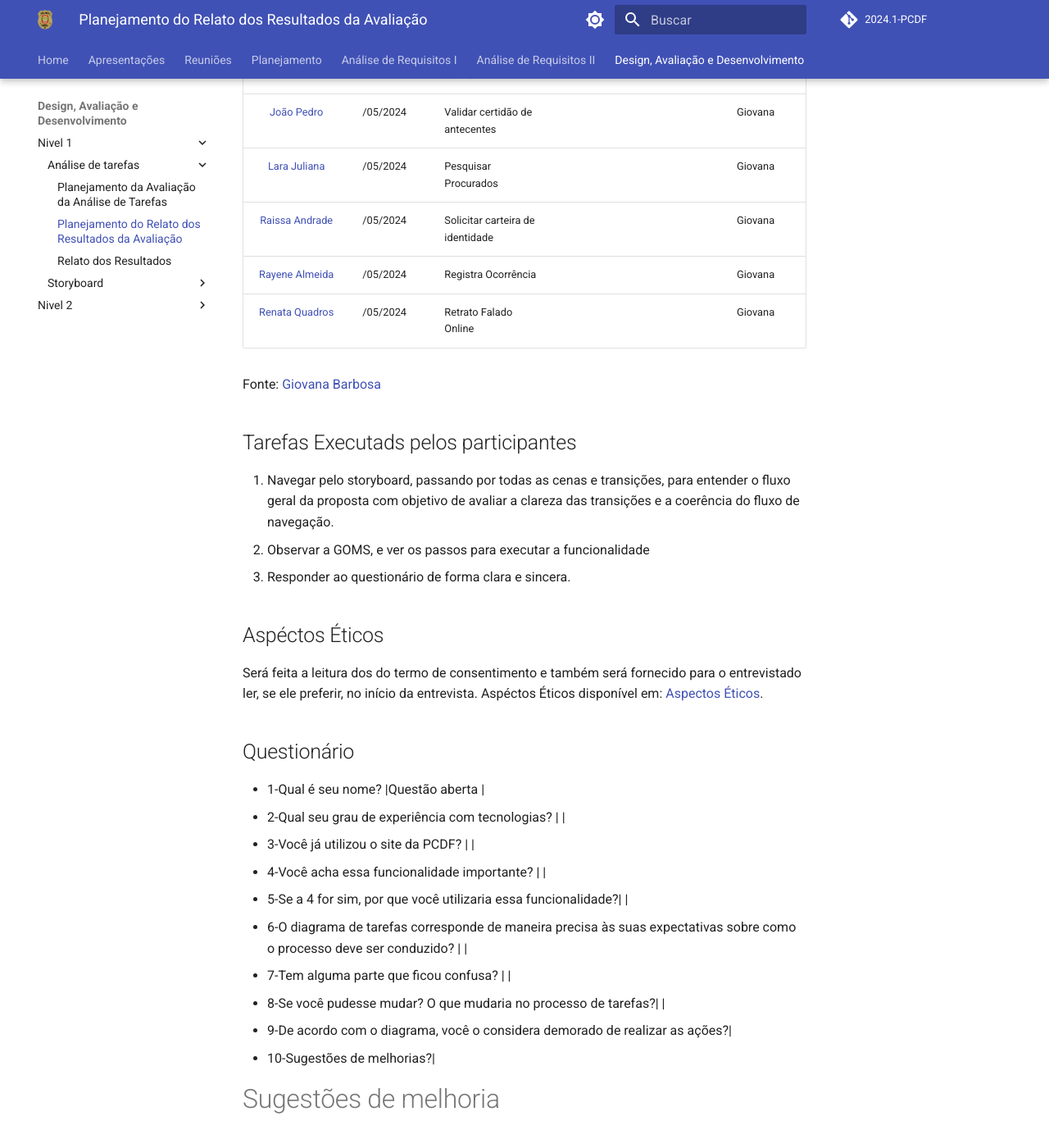
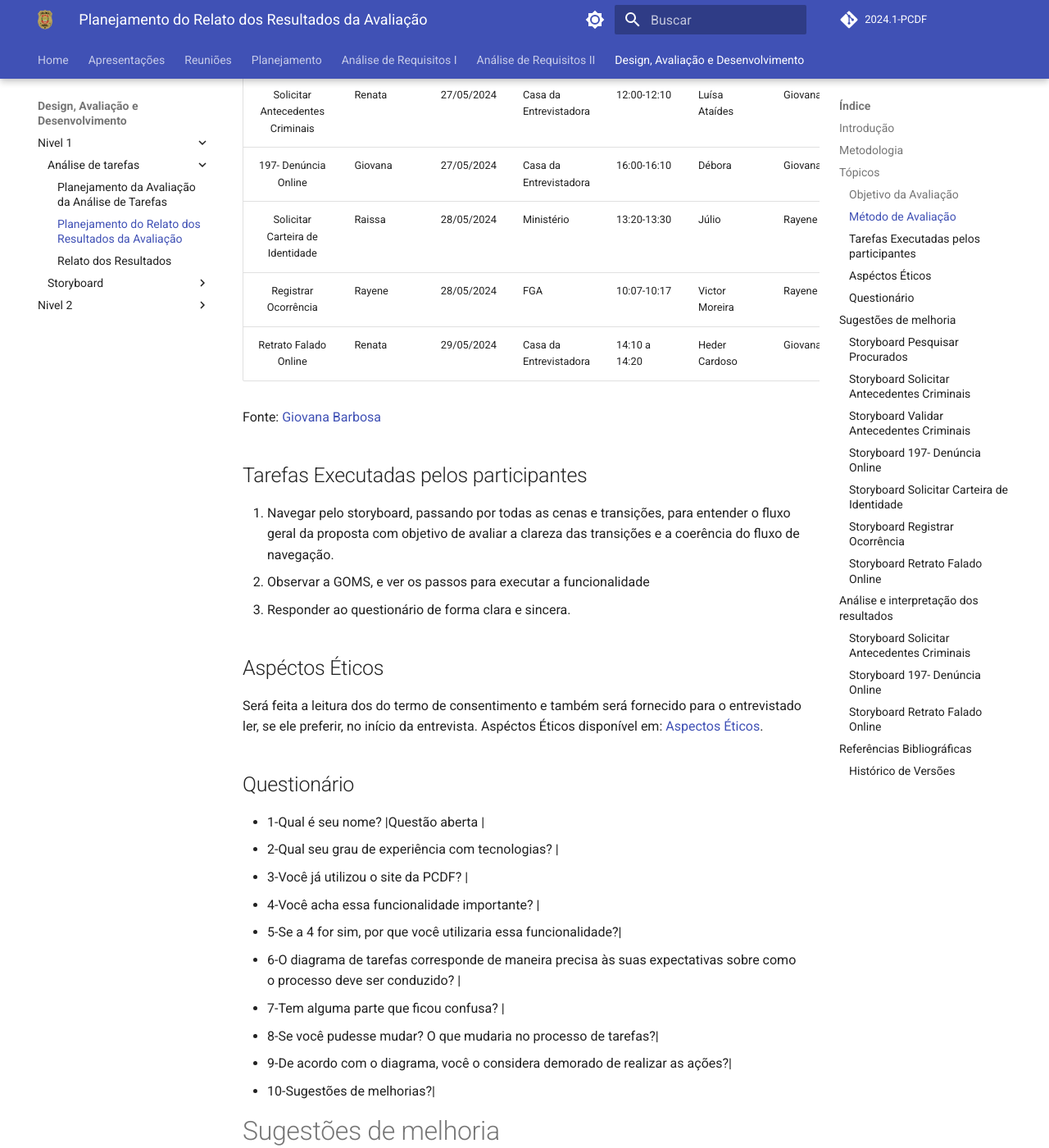
Before and after one commit to Interacao-Humano-Computador/2024.1-PCDF, an MkDocs documentation site: the page built from docs/design/Nivel1/analise_tarefas/planejamento_relato.md, in a window 1280 px wide and 1400 px high, scrolled down 1695 px. Shown: the whole window at 82% size. Built offline with MkDocs 1.6.1 and Material for MkDocs 9.7.7, drawn with Linux system fonts in a browser that asks for light colours; comment, search, counter and statistics services are not loaded; some of the changed text lies outside the part shown.

Commit message:
Planejamento do Relato

```diff
--- a/docs/design/Nivel1/analise_tarefas/planejamento_relato.md
+++ b/docs/design/Nivel1/analise_tarefas/planejamento_relato.md
@@ -1,7 +1,7 @@
-# Introdução
+## Introdução
 Este documento tem como objetivo descrever o planejamento do relato da análise de tarefas que é um documento que será ultilizado como base para escrever o relato e conclusões da avaliação. O relato será baseado no planejamento da avaliação da análise de tarefas. Sua principal função é estruturar e ordenar os dados coletados, a fim de facilitar a identificação de pontos de melhoria para o sistema do site da PCDF e fornecer sugestões de redesign pelo grupo
 
-# Metodologia
+## Metodologia
 Ultilizamos o método de entrevista , em que apresentamos a analise de tarefas GOMS e os storyboard de cada funcionalidade. Assim foi possivel coletar os dados dos usuários e os feedbacks.
 
 É sempre importante resaltar que a metodologia deve se adaptar a metodologia de acordo com as características do projeto e as necessidades específicas da análise de tarefas. Neste projeto ultilizamos o framework DECIDE
@@ -27,21 +27,21 @@
 ## Método de Avaliação
 O método de Avaliação a ser ultilizado é a entrevista aos usuários, portanto segue-se o modelo. Serão no total seis entrevistadores que são os integrantes do grupo e sete entrevistados, porque um entrevistador possui duas funcionalidades e por esse motivo terá que realizar duas entrevista, uma para cada funcionalidade. O entrevistador deve seguir o seguinte cronograma para as entrevistas
 
-    Tabela 2- Cronograma da Avaliação
+    Tabela 2- Cronograma executado da Avaliação
+Cronograma de planejamento das entrevistas em Planejamento da Avaliação do Storyboard
 
-| Integrante responsável | Data       | Artefato | Horário | Entrevistado |Relator
-|:----------------------:|------------|-------|---------|--------------| --------------|
-| [Renata Quadros](https://github.com/Renatinha28) | /05/2024 | Solicitar Antecedentes |  |  |  Giovana
-| [Giovana Silva](https://github.com/gio221) | /05/2024 | 197- Denúncia Online	 |  |  |   Giovana
-| [João Pedro](https://github.com/JoaoODragonborn) | /05/2024 | Validar certidão de antecentes	 |  |  |    Giovana
-| [Lara Juliana](https://github.com/gravelylara) | /05/2024 | Pesquisar Procurados |  |  |           Giovana
-| [Raissa Andrade](https://github.com/RaissaAndradeS) | /05/2024 | Solicitar carteira de identidade |  | |Giovana
-| [Rayene Almeida](https://github.com/rayenealmeida) | /05/2024 |Registra Ocorrência  |  |  |Giovana
-| [Renata Quadros](https://github.com/Renatinha28) | /05/2024 | Retrato Falado Online|  |  |  Giovana
+| Funcionalidade                   | Integrante Responsável | Data da Entrevista | Local     | Horário | Entrevistado       | Relator           | Data do Relato  |
+|:--------------------------------:|------------------------|--------------------|-----------|---------|--------------------|-------------------|-----------------|
+| Pesquisar Procurados             | Lara                   | 28/05/2024         | Presencial| 16:00-16:10   |Nicolas | Lara | 29/05/2024      |
+| Solicitar Antecedentes Criminais | Renata                 | 27/05/2024         | Casa da Entrevistadora| 12:00-12:10    | Luísa Ataídes | Giovana | DD/05/2024      |
+| 197- Denúncia Online             | Giovana                | 27/05/2024         | Casa da Entrevistadora| 16:00-16:10   | Débora | Giovana | DD/05/2024      |
+| Solicitar Carteira de Identidade | Raissa                 | 28/05/2024         | Ministério| 13:20-13:30   | Júlio | Rayene  | DD/05/2024      |
+| Registrar Ocorrência             | Rayene                 | 28/05/2024          | FGA | 10:07-10:17   | Victor Moreira | Rayene  | 29/05/2024      |
+| Retrato Falado Online            | Renata                 | 29/05/2024        | Casa da Entrevistadora | 14:10 a 14:20  | Heder Cardoso | Giovana  | DD/05/2024      |
 
 Fonte: [Giovana Barbosa](https://github.com/gio221)
 
-## Tarefas Executads pelos participantes
+## Tarefas Executadas pelos participantes
 1. Navegar pelo storyboard, passando por todas as cenas e transições, para entender o fluxo geral da proposta com objetivo de avaliar a clareza das transições e a coerência do fluxo de navegação.
 2. Observar a GOMS, e ver os passos para executar a funcionalidade
 3. Responder ao questionário de forma clara e sincera.
@@ -53,13 +53,13 @@
 
 ## Questionário
 - 1-Qual é seu nome? |Questão aberta |
-- 2-Qual seu grau de experiência com tecnologias? | |
-- 3-Você já utilizou o site da PCDF?  | |
-- 4-Você acha essa funcionalidade importante? | |
-- 5-Se a 4 for sim, por que você utilizaria essa funcionalidade?| |
-- 6-O diagrama de tarefas corresponde de maneira precisa às suas expectativas sobre como o processo deve ser conduzido?  | | <br>
-- 7-Tem alguma parte que ficou confusa? | |
-- 8-Se você pudesse mudar? O que mudaria no processo de tarefas?| |
+- 2-Qual seu grau de experiência com tecnologias? |
+- 3-Você já utilizou o site da PCDF?  |
+- 4-Você acha essa funcionalidade importante? |
+- 5-Se a 4 for sim, por que você utilizaria essa funcionalidade?|
+- 6-O diagrama de tarefas corresponde de maneira precisa às suas expectativas sobre como o processo deve ser conduzido?  |
+- 7-Tem alguma parte que ficou confusa? |
+- 8-Se você pudesse mudar? O que mudaria no processo de tarefas?|
 - 9-De acordo com o diagrama, você o considera demorado de realizar as ações?|
 - 10-Sugestões de melhorias?|
 
@@ -148,42 +134,12 @@
 3. [Reajuste ]
 ...
 
-#### Storyboard Solicitar Carteira de Identidade
-
-1. [Video da Entrevista]
-2. [Respostas do entrevistado]
-3. [Reajuste ]
-...
-
-#### Storyboard Registrar Ocorrência
-
-
-1. [Video da Entrevista]
-2. [Respostas do entrevistado]
-3. [Reajuste ]
-...
-
 #### Storyboard Retrato Falado Online
 
 1. [Video da Entrevista]
 2. [Respostas do entrevistado]
 3. [Reajuste ]
 ...
-
-## Planejamento de Reprojeto
-No encerramento da atividade, a validação com um usuário real é crucial. As mudanças sugeridas e outras questões encontradas durante a análise do artefato devem ser consideradas para um eventual reprojetar. No entanto, é fundamental manter a base do projeto original e fazer apenas as alterações necessárias. Nesse sentido, a Tabela 3 apresenta um cronograma de reprojeto, agendado para ocorrer um dia após a entrevista. O horário é flexível e não deve ser seguido rigidamente.
-
-
-    Tabela 3- Cronograma de Reprojeto
-
-| Integrante responsável | Data       | Artefato |
-|:----------------------:|------------|-------|
-| [Giovana Silva](https://github.com/gio221) | /05/2024 | Denuncia Online |
-| [João Pedro](https://github.com/JoaoODragonborn) | /05/2024 | Validar certidão de antecentes |
-| [Lara Juliana](https://github.com/gravelylara) | /05/2024 |Pesquisar Procurados  |
-| [Raissa Andrade](https://github.com/RaissaAndradeS) | /05/2024 | Carteira de identidade  |
-| [Rayene Almeida](https://github.com/rayenealmeida) | /05/2024 | Registra Ocorrência |
-| [Renata Quadros](https://github.com/Renatinha28) | /05/2024 | Solicitar Antecedentes |
 
 # Referências Bibliográficas
 >Barbosa, S. D. J.; Silva, B. S. da; Silveira, M. S.; Gasparini, I.; Darin, T.; Barbosa, G. D. J. (2021);Interação Humano-Computador e Experiência do usuário.
--- a/docs/design/Nivel1/analise_tarefas/relato.md
+++ b/docs/design/Nivel1/analise_tarefas/relato.md
@@ -0,0 +1,8 @@
+# Introdução
+Esse artefato tem como objetivo documentar os resultados que o grupo 4 de interação humano computador, obteve durante a avaliação das analise de tarefas, nesse artefato vai ser abordado todos os resultados obtidos nessa avaliação
+
+# Metodologia
+A avaliação do projeto foi conduzida através de entrevistas, storyboards e análise GOMS, permitindo uma compreensão das necessidades dos usuários. Utilizou-se acompanhamento presencial, observação direta, gravação das interações, questionários e análise de feedback para obter uma visão completa dos resultados.
+
+# Participantes
+Foi entrevistado 6 pessoas que aceitaram os termos de consentimento com 5 entrevistadores no total, pois um entrevistador entrevistou duas pessoas e duas funcionalidades diferentes, essas entrevista foram feitas presenciais. Neste Documento abordaremos as funcionalidades: Solicitar Antecedentes Criminais, 197-Denúncia Online, Retrato Falado
```
Also changed, not shown: other parts of docs/design/Nivel1/analise_tarefas/planejamento_relato.md (+0 -14 lines).
